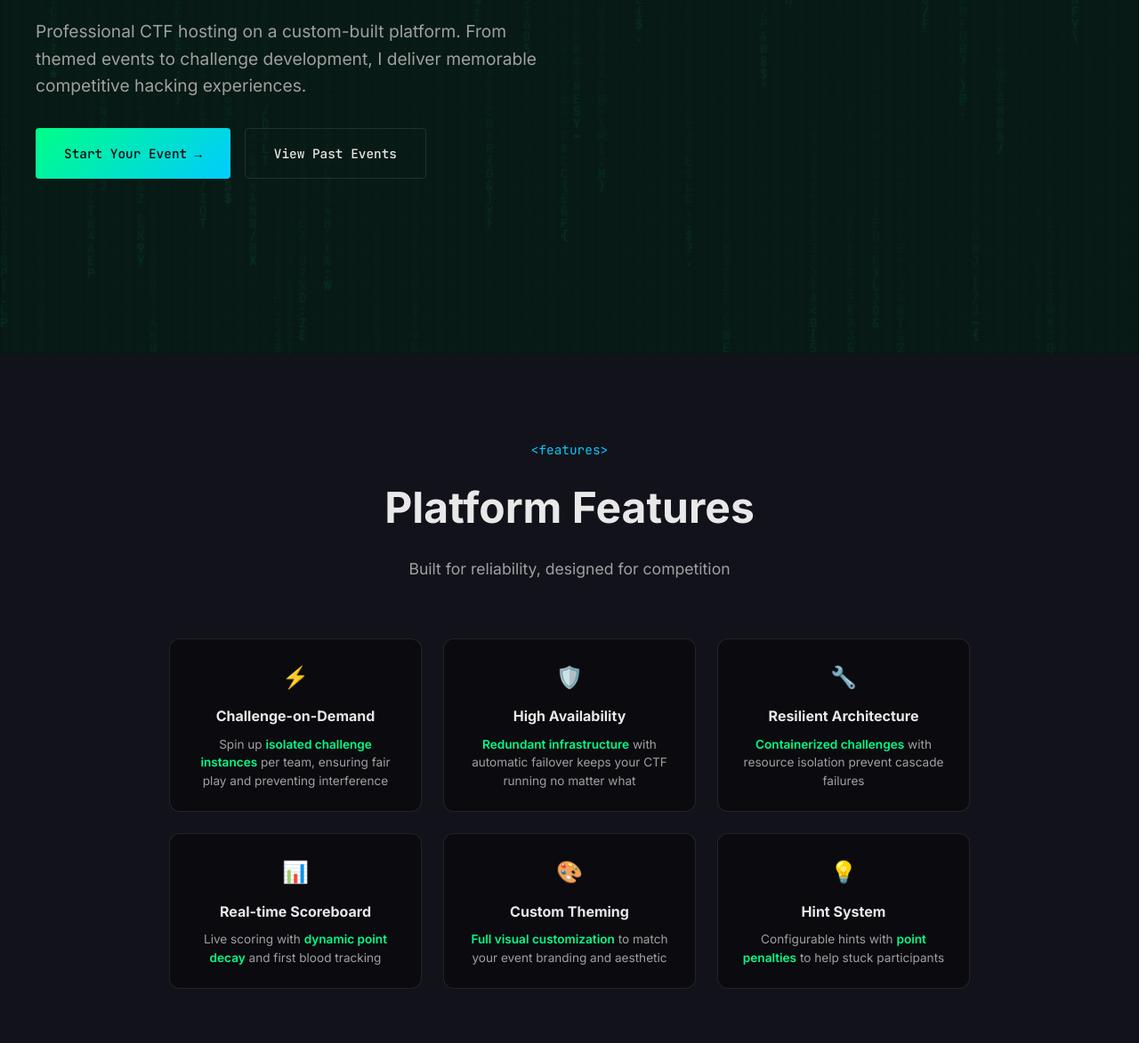
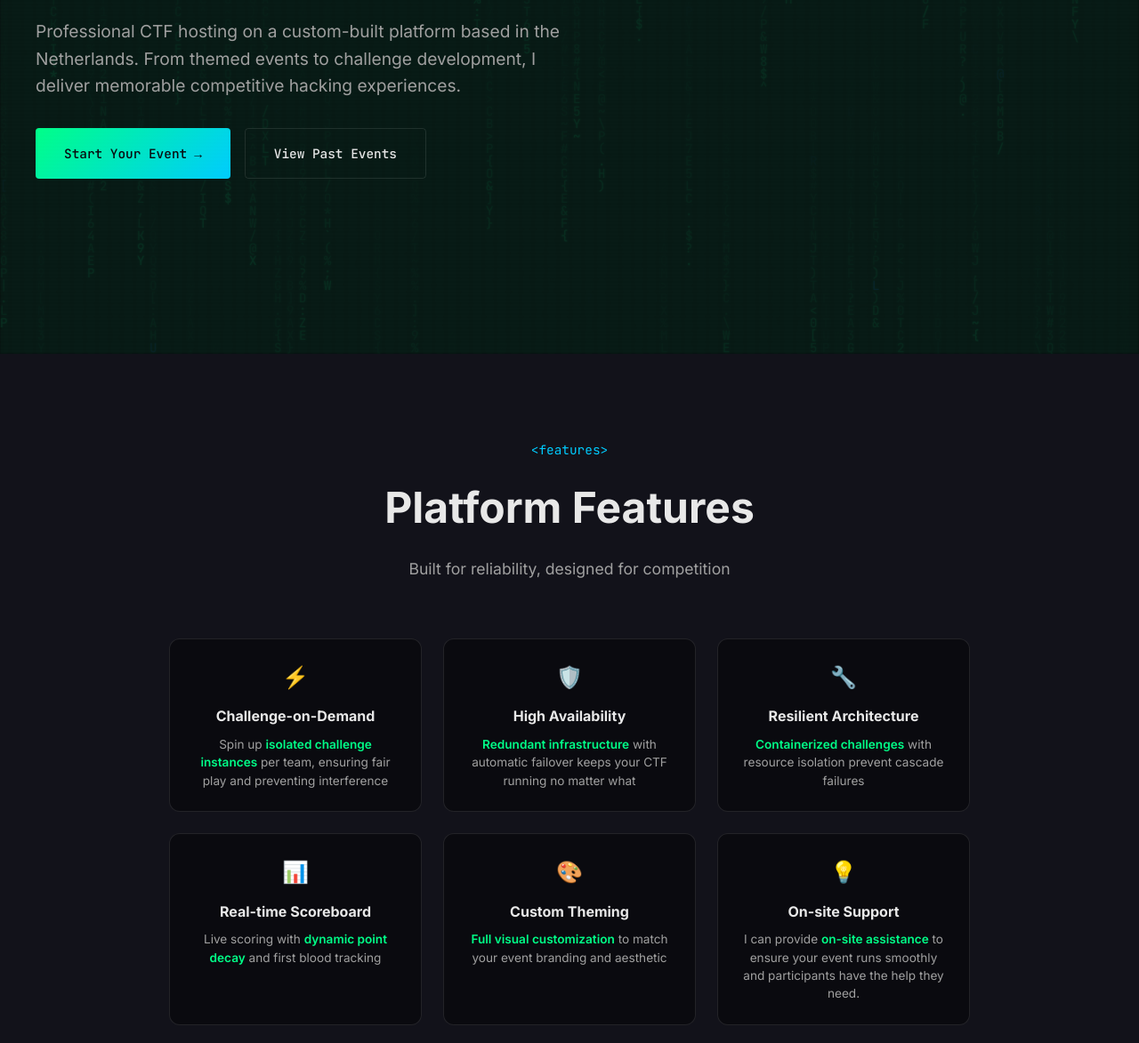
Before and after one commit to STulling/ctf.place_website, a plain HTML site: page index.html in a window 1280 px wide. Shown: the part 402-1575 px from the top of the page at 89% size. Drawn offline with Linux system fonts and the light colour scheme.

Commit message:
add changes

```diff
--- a/index.html
+++ b/index.html
@@ -7,8 +7,8 @@
     <!-- Primary Meta Tags -->
     <title>CTF.place - Professional CTF Hosting & Development</title>
     <meta name="title" content="CTF.place - Professional CTF Hosting & Development">
-    <meta name="description" content="Professional CTF hosting and challenge development services. Custom themed events on our dedicated platform. Host your next Capture The Flag competition with us.">
-    <meta name="keywords" content="CTF, Capture The Flag, cybersecurity, hacking competition, CTF hosting, CTF platform, security challenges, infosec events">
+    <meta name="description" content="Professional CTF hosting and challenge development services based in the Netherlands. Custom themed events on our dedicated platform.">
+    <meta name="keywords" content="CTF, Capture The Flag, cybersecurity, hacking competition, CTF hosting, CTF platform, security challenges, infosec events. netherlands">
     <meta name="author" content="CTF.place">
     <meta name="robots" content="index, follow">
     <meta name="theme-color" content="#00ff88">
@@ -17,7 +17,7 @@
     <meta property="og:type" content="website">
     <meta property="og:url" content="https://ctf.place/">
     <meta property="og:title" content="CTF.place - Professional CTF Hosting & Development">
-    <meta property="og:description" content="Professional CTF hosting and challenge development services. Custom themed events on our dedicated platform.">
+    <meta property="og:description" content="Professional CTF hosting and challenge development services based in the Netherlands. Custom themed events on our dedicated platform.">
     <meta property="og:image" content="https://ctf.place/images/icon-resize.png">
     <meta property="og:image:width" content="512">
     <meta property="og:image:height" content="512">
@@ -27,7 +27,7 @@
     <meta name="twitter:card" content="summary_large_image">
     <meta name="twitter:url" content="https://ctf.place/">
     <meta name="twitter:title" content="CTF.place - Professional CTF Hosting & Development">
-    <meta name="twitter:description" content="Professional CTF hosting and challenge development services. Custom themed events on our dedicated platform.">
+    <meta name="twitter:description" content="Professional CTF hosting and challenge development services based in the Netherlands. Custom themed events on our dedicated platform.">
     <meta name="twitter:image" content="https://ctf.place/images/icon-resize.png">
     <meta name="twitter:site" content="@ctfplace">
 
@@ -50,7 +50,7 @@
         "@context": "https://schema.org",
         "@type": "Organization",
         "name": "CTF.place",
-        "description": "Professional CTF hosting and challenge development services",
+        "description": "Professional CTF hosting and challenge development services based in the Netherlands.",
         "url": "https://ctf.place",
         "logo": "https://ctf.place/images/banner.png",
         "sameAs": [
@@ -100,7 +100,7 @@
                 <span class="subtitle">Hacking made practical.</span>
             </h1>
             <p class="hero-description">
-                Professional CTF hosting on a custom-built platform. From themed events to challenge development,
+                Professional CTF hosting on a custom-built platform based in the Netherlands. From themed events to challenge development,
                 I deliver memorable competitive hacking experiences.
             </p>
             <div class="hero-cta">
@@ -149,8 +149,8 @@
                 </div>
                 <div class="feature-card">
                     <span class="feature-icon">💡</span>
-                    <h3>Hint System</h3>
-                    <p>Configurable hints with <strong>point penalties</strong> to help stuck participants</p>
+                    <h3>On-site Support</h3>
+                    <p>I can provide <strong>on-site assistance</strong> to ensure your event runs smoothly and participants have the help they need.</p>
                 </div>
             </div>
             <div class="section-footer">
```
